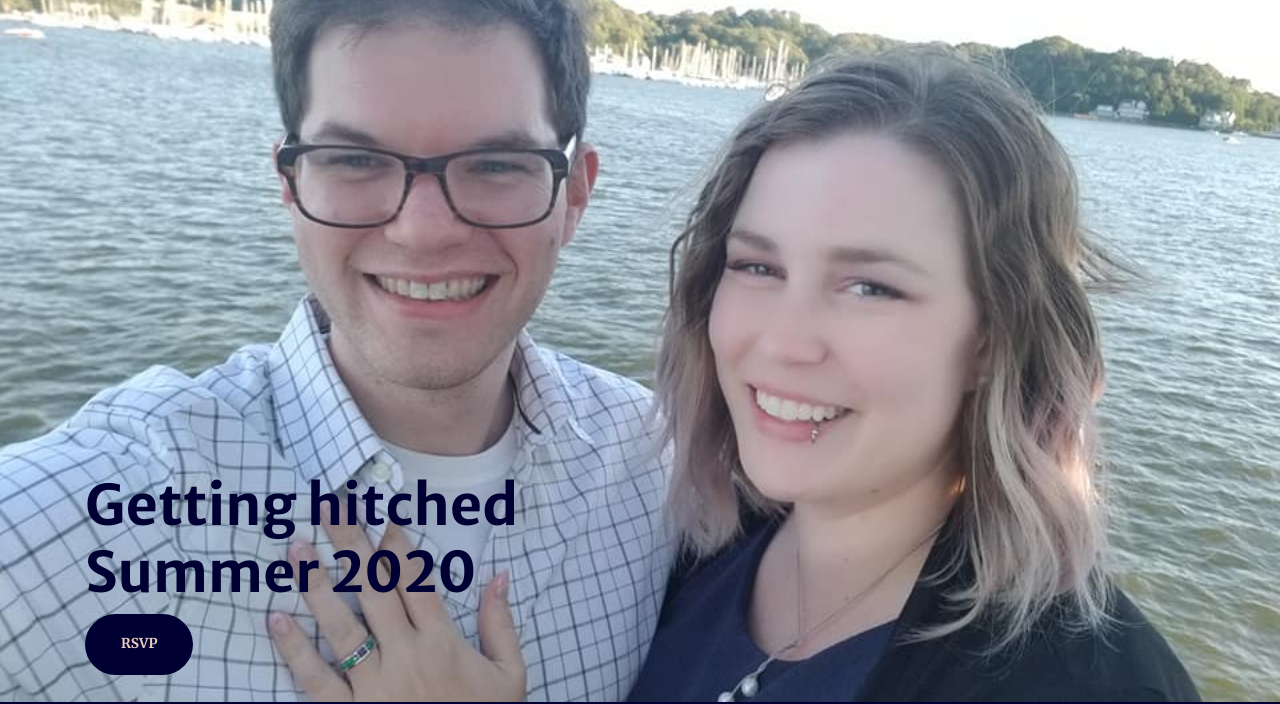
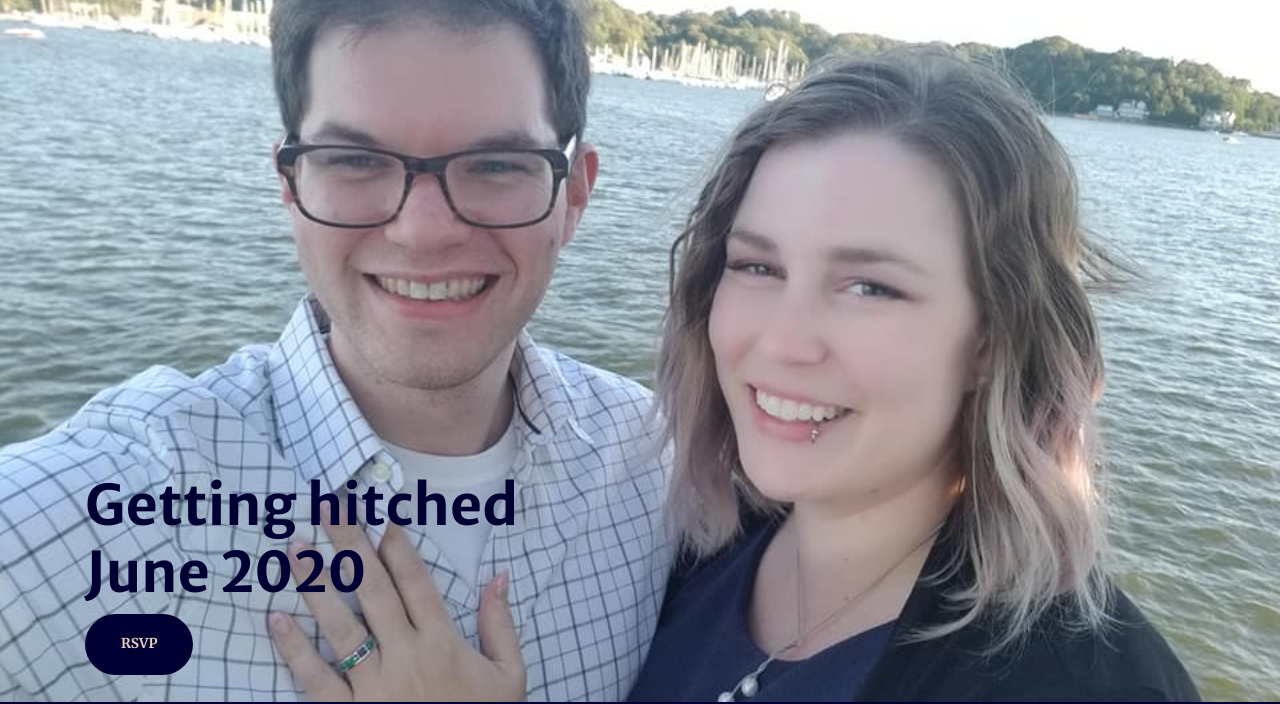
Before and after one commit to kdillmcfarland/Bloom_DillMcFarland_2020.github.io, a website: page index.html in a window 1280 px wide. Shown: the part 98-802 px from the top of the page. Drawn offline with nearby package versions, Linux system fonts and the light colour scheme.

Commit message:
Update header date

```diff
--- a/index.html
+++ b/index.html
@@ -56,7 +56,7 @@
     <div class="container h-100">
       <div class="row h-100 align-items-left justify-content-left text-left">
         <div class="col-lg-8 align-self-end">
-          <h1 class="text-navy font-weight-bold"><br><br><br><br><br><br><br>Getting hitched<br>Summer 2020</h1>
+          <h1 class="text-navy font-weight-bold"><br><br><br><br><br><br><br>Getting hitched<br>June 2020</h1>
         </div>
         <div class="col-lg-8 align-self-baseline">
           <a class="btn btn-navy btn-xl js-scroll-trigger" href="#rsvp">RSVP</a>
```
